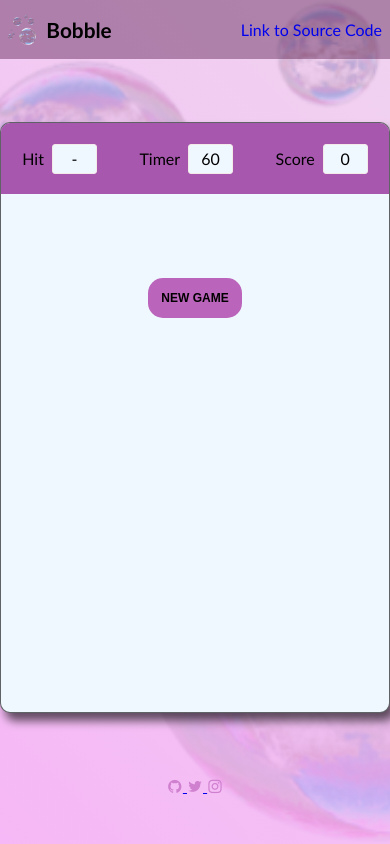
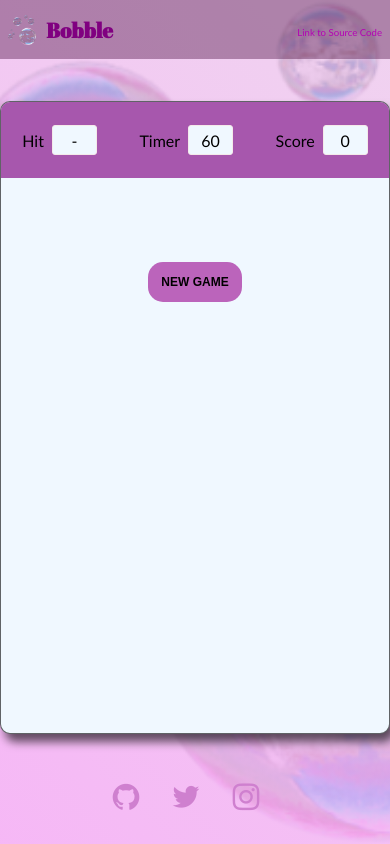
Before and after one commit to Armin1723/Bubble-game, a plain HTML site: page index.html in a window 390 px wide. Drawn offline with nearby package versions, Linux system fonts and the light colour scheme; a web font is replaced by a local one.

Commit message:
fixed several bugs

```diff
--- a/index.html
+++ b/index.html
@@ -19,9 +19,9 @@
         <nav id="navbar">
             <div class="details">
                 <img src="assets/bubbles.png" alt="LOGO">
-                <p>Bobble</p>
+                <p class="click">Bobble</p>
             </div>
-            <div><a href="https://github.com/Armin1723/Bubble-game">Link to Source Code</a></div>
+            <div><a href="https://github.com/Armin1723/Bubble-game" class="click">Link to Source Code</a></div>
         </nav>
 
         <div id="game-square">
@@ -40,12 +40,12 @@
                 </div>
             </div>
             <div id="game-bottom">
-                <button onClick=newGame()>NEW GAME</button>
+                <button onClick=newGame() class=".click">NEW GAME</button>
             </div>
         </div>
 
         <div class="footer" id="footer">
-            <a href="https://github.com/Armin1723" target= "blank">
+            <a href="https://github.com/Armin1723" target="blank">
                 <i class="uil uil-github"></i>
               </a>
               <a href="https://twitter.com/Robertdrowninjr" target="blank">
--- a/index.js
+++ b/index.js
@@ -31,7 +31,7 @@ const timer = () =>{
             gameover.play();
             gameBottom.innerHTML = `<div id='reset-container'>
                                         <div id='game-over'>GAME OVER</div>
-                                        <button id='new-game' onClick=window.location.reload()>RESET BOARD</button>
+                                        <button id='new-game' class="click" onClick=window.location.reload()>RESET BOARD</button>
                                         <div id='highscore'>High Score: ${highScore}</div>
                                     </div>`;
             clearInterval(timer);
@@ -61,6 +61,6 @@ newGame =()=>{
     timer();
 }
 
-document.querySelector('#container').addEventListener('click', ()=>{
+document.querySelector('.click').addEventListener('click', ()=>{
     clickSound.play();
 })
--- a/style.css
+++ b/style.css
@@ -1,3 +1,5 @@
+@import url('https://fonts.googleapis.com/css2?family=Abril+Fatface&family=Gloock&display=swap');
+
 *{
     margin: 0;
     padding: 0;
@@ -41,6 +43,9 @@ html, body{
 }
 
 #navbar .details{
+    font-family: Abril Fatface;
+    color: purple;
+    font-weight: 400;
     display: flex;
     align-items: center;
     justify-content: center;
@@ -58,7 +63,13 @@ html, body{
 }
 
 #navbar a{
+    color: rgb(180, 2, 180);
     text-decoration: none;
+}
+
+#navbar a:hover{
+    color: rgb(153, 1, 153);
+    text-shadow: 20px 20px 5px rgb(226, 86, 226);
 }
 
 #game-square{
@@ -161,10 +172,25 @@ html, body{
 #footer{
     height: 8vh;
     color: purple;
+    display: flex;
+    justify-content: center;
+    gap: 10px;
+}
+
+#footer a{
+    margin-bottom: 15px;
+    width: 50px;
 }
 
 #footer a i{
     color: rgb(207, 128, 207);
+    font-size: 2rem;
+    transition:all 0.2s ease-in;
+}
+
+#footer a i:hover{
+    color: rgb(162, 82, 162);
+    font-size: 2.2rem;
 }
 
 #reset-container #highscore{
@@ -173,8 +199,13 @@ html, body{
 
 @media screen and (max-width: 480px)  {
 
+    #navbar a{
+        font-size: 0.6rem;
+    }
+
     #game-square{
         width: 100%;
+        height: 75vh;
     }
 
     #container{
@@ -187,4 +218,5 @@ html, body{
         width: 120vw;
     }
 
+
 }
```
